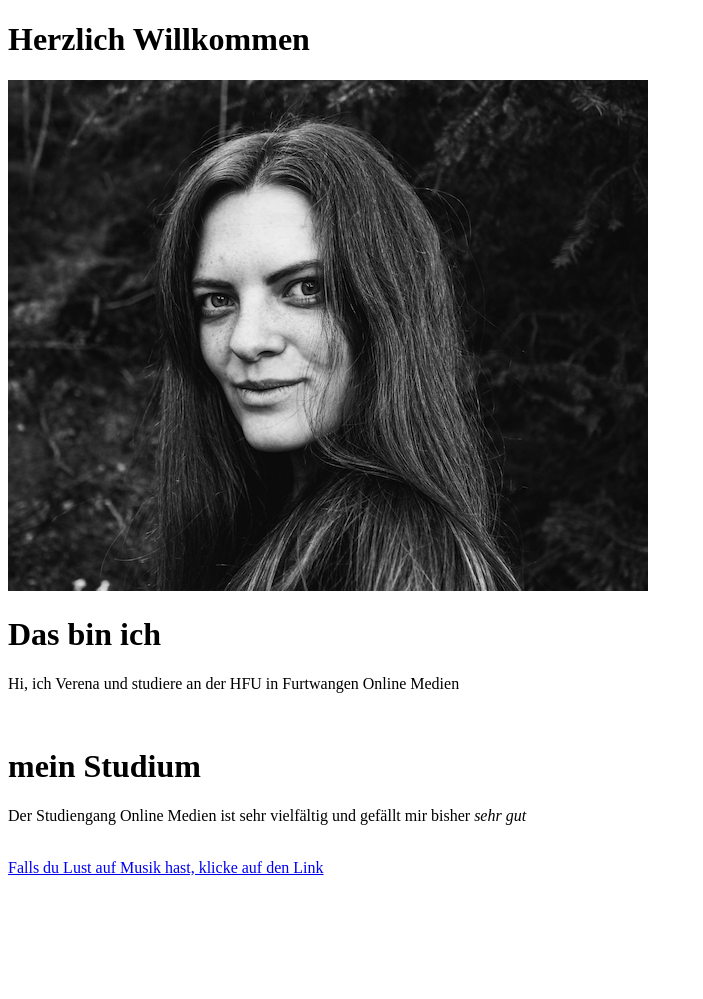
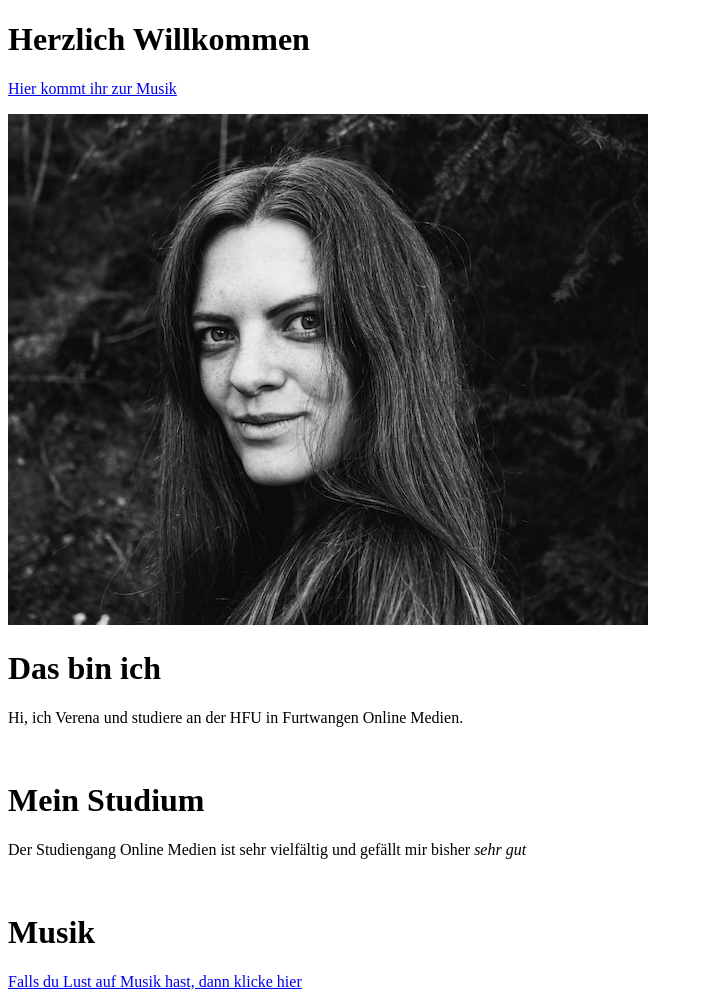
Before and after one commit to verenaro/GIS-SoSe-2021, a plain HTML site: page Aufgabe1.html in a window 1280 px wide. Shown: the whole page, without its empty margins (0-703 px from the left). Before the commit the page ends 885 px from the top, so only its background shows below. Drawn offline with Linux system fonts and the light colour scheme.

Commit message:
Aufgabe 1 Update

```diff
--- a/Aufgabe1.html
+++ b/Aufgabe1.html
@@ -8,11 +8,13 @@
 <body>
 
     <h1>Herzlich Willkommen</h1>
+    <p><a href="#Musik">Hier kommt ihr zur Musik</a></p>
     <img src="hihihi.png" alt=""> <br>
     <h1>Das bin ich</h1>
-    <p>Hi, ich Verena und studiere an der HFU in Furtwangen Online Medien </p> <br>
-    <h1>mein Studium</h1>
+    <p>Hi, ich Verena und studiere an der HFU in Furtwangen Online Medien. </p> <br>
+    <h1>Mein Studium</h1>
     <p>Der Studiengang Online Medien ist sehr vielfältig und gefällt mir bisher <i>sehr gut</i> </p> <br>
-    <a href="https://www.youtube.com/watch?v=7mpe7ph5Ps4">Falls du Lust auf Musik hast, klicke auf den Link</a>
+    <h1 id="Musik" >Musik </h1>
+    <a href="https://www.youtube.com/watch?v=7mpe7ph5Ps4">Falls du Lust auf Musik hast, dann klicke hier</a>
 </body>
 </html>
```
